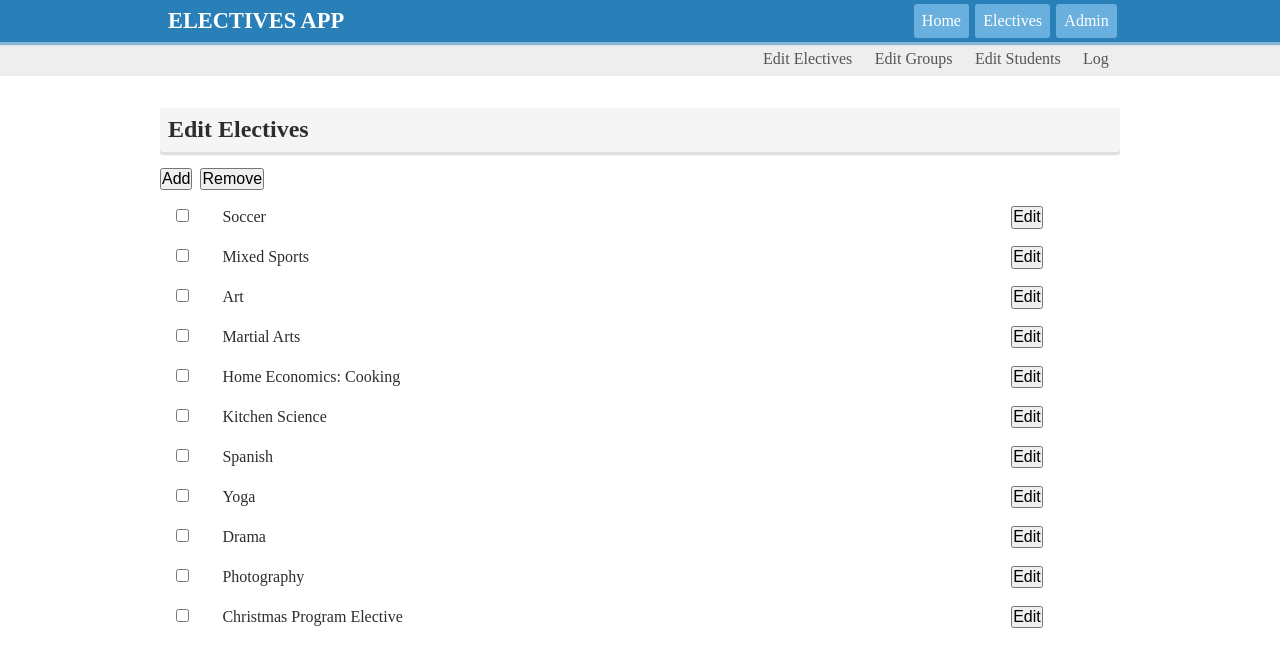
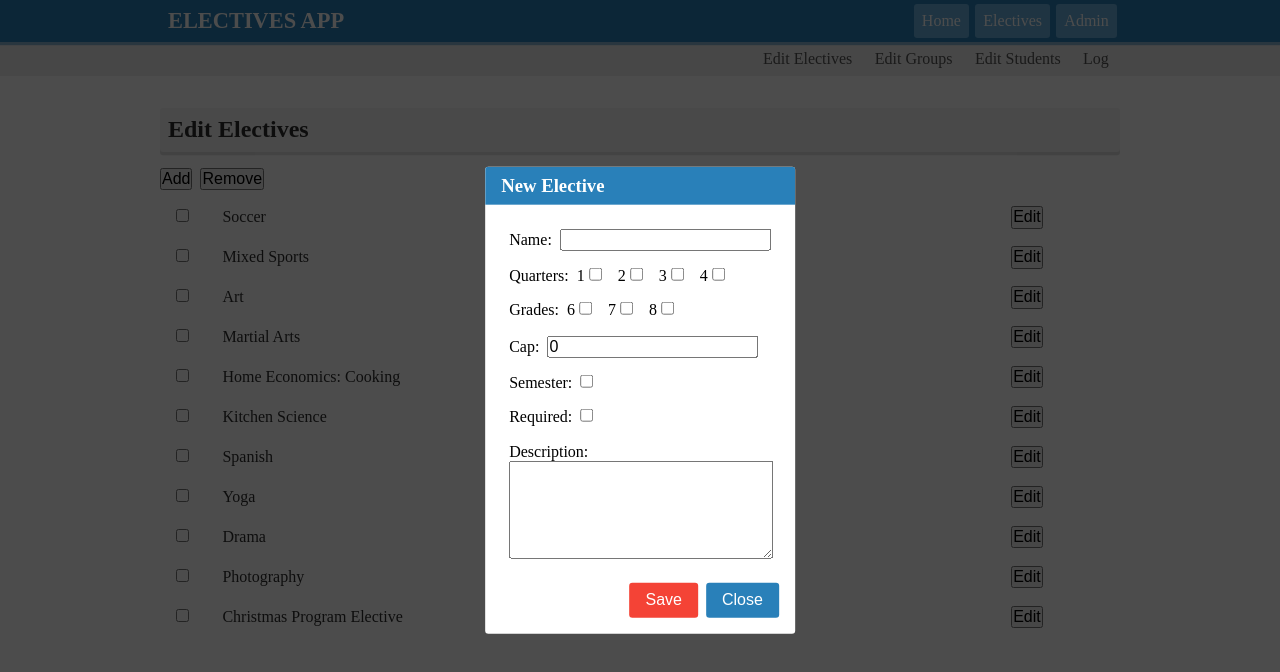
Before and after one commit to Seavenly/electives-app, a React (Create React App) app: page /admin/electives in a window 1280 px wide. Both pictures are taken after a click on the button "Add". Shown: the top 672 px of the page. Built offline with nearby package versions, Linux system fonts and the light colour scheme.

Commit message:
Add elective from scratch via UI

```diff
--- a/package.json
+++ b/package.json
@@ -27,10 +27,10 @@
     "list.js": "^1.5.0",
     "lodash": "^4.17.4",
     "mongoose": "^4.9.9",
+    "normalize.css": "^7.0.0",
     "passport": "^0.3.2",
     "passport-local": "^1.0.0",
     "password-generator": "^2.1.0",
-    "normalize.css": "^7.0.0",
     "prop-types": "^15.5.10",
     "react": "^15.6.1",
     "react-dom": "^15.6.1",
@@ -38,7 +38,8 @@
     "react-router-dom": "^4.2.2",
     "react-scripts": "1.0.13",
     "react-transition-group": "^2.2.0",
-    "redux": "^3.7.2"
+    "redux": "^3.7.2",
+    "uniqid": "^4.1.1"
   },
   "devDependencies": {
     "babel-eslint": "^7.2.3",
--- a/src/components/Electives.jsx
+++ b/src/components/Electives.jsx
@@ -9,7 +9,9 @@ const Electives = ({ electives }) => (
     <div className="container">
       <h2>Electives</h2>
       <ul>
-        { electives.map(e => <li key={e.id}><ElectiveCard elective={e} /></li>) }
+        {electives.sort((a, b) => a.name > b.name).map(elective => (
+          <li key={elective.id}><ElectiveCard elective={elective} /></li>
+        ))}
       </ul>
     </div>
   </div>
@@ -20,7 +22,7 @@ Electives.propTypes = {
 };
 
 const mapStatetoProps = state => ({
-  electives: state.electives,
+  electives: [...state.electives],
 });
 
 // const mapDispatchToProps = dispatch => ({
--- a/src/components/admin/EditElectives.jsx
+++ b/src/components/admin/EditElectives.jsx
@@ -33,11 +33,13 @@ class EditElectives extends Component {
 
   handleRemove() {
     const checkedElectives = Object.keys(this.state.form).filter(key => this.state.form[key]);
-    this.props.removeElectives(checkedElectives);
+    this.props.deleteElectives(checkedElectives);
   }
 
-  handleSave(elective) {
-    this.props.saveElective(elective);
+  handleSave({ elective }) {
+    // If an elective is set in state, then that elective is being updated
+    if (this.state.elective.name) this.props.updateElective(elective);
+    else this.props.createElective(elective);
   }
 
   openModal(type) {
@@ -46,9 +48,11 @@ class EditElectives extends Component {
 
   closeModal(confirm, response) {
     if (confirm) {
+      // Check which type of modal is currently open to perform action
       if (this.state.modal.message) this.handleRemove();
-      else if (this.state.modal.elective) this.handleSave(response.elective);
+      else if (this.state.modal.elective) this.handleSave(response);
     }
+    // Reset modal state
     this.setState({
       elective: {},
       modal: {},
@@ -63,11 +67,11 @@ class EditElectives extends Component {
         <h2>Edit Electives</h2>
         <div className="edit-table">
           <div className="controls">
-            <button>Add</button>
+            <button onClick={() => this.openModal('elective')}>Add</button>
             <button onClick={() => this.openModal('message')}>Remove</button>
           </div>
           <div className="items">
-            {electives.map(elective => (
+            {electives.sort((a, b) => a.name > b.name).map(elective => (
               <div key={elective.id} className={`item ${this.state.form[elective.id] ? 'checked' : ''}`}>
                 <div className="c1"><input type="checkbox" value={elective.id} checked={this.state.form[elective.id]} onChange={this.handleInputChange} /></div>
                 <div className="c2">{elective.name}</div>
@@ -94,17 +98,19 @@ class EditElectives extends Component {
 
 EditElectives.propTypes = {
   electives: PropTypes.arrayOf(PropTypes.object).isRequired,
-  removeElectives: PropTypes.func.isRequired,
-  saveElective: PropTypes.func.isRequired,
+  deleteElectives: PropTypes.func.isRequired,
+  updateElective: PropTypes.func.isRequired,
+  createElective: PropTypes.func.isRequired,
 };
 
 const mapStateToProps = state => ({
-  electives: state.electives,
+  electives: [...state.electives],
 });
 
 const mapDispatchToProps = dispatch => ({
-  removeElectives: ids => dispatch({ type: 'DELETE_ELECTIVES', ids }),
-  saveElective: elective => dispatch({ type: 'UPDATE_ELECTIVE', elective }),
+  deleteElectives: ids => dispatch({ type: 'DELETE_ELECTIVES', ids }),
+  updateElective: elective => dispatch({ type: 'UPDATE_ELECTIVE', elective }),
+  createElective: elective => dispatch({ type: 'CREATE_ELECTIVE', elective }),
 });
 
 export default connect(mapStateToProps, mapDispatchToProps)(EditElectives);
--- a/src/components/modals/ElectiveModal.jsx
+++ b/src/components/modals/ElectiveModal.jsx
@@ -6,6 +6,11 @@ class ElectiveModal extends Component {
     super(props);
     this.state = {
       elective: {
+        name: '',
+        description: '',
+        semester: false,
+        required: false,
+        cap: 0,
         images: [],
         grades: [],
         available: [],
@@ -14,10 +19,11 @@ class ElectiveModal extends Component {
 
     this.handleSubmit = this.handleSubmit.bind(this);
     this.onInputChange = this.onInputChange.bind(this);
+    this.isChecked = this.isChecked.bind(this);
   }
 
   componentWillReceiveProps(nextProps) {
-    if (this.props.elective === nextProps.elective) return;
+    if (this.props.elective.id === nextProps.elective.id) return;
     // Check for full elective object
     if (nextProps.elective.grades) {
       this.setState(() => ({
@@ -31,6 +37,11 @@ class ElectiveModal extends Component {
     } else {
       this.setState(() => ({
         elective: {
+          name: '',
+          description: '',
+          semester: false,
+          required: false,
+          cap: 0,
           images: [],
           grades: [],
           available: [],
@@ -77,8 +88,13 @@ class ElectiveModal extends Component {
     this.props.onClose(true, { elective: this.state.elective });
   }
 
+  isChecked(key, value) {
+    return this.state.elective[key] && this.state.elective[key].includes(value);
+  }
+
   render() {
     const { elective, onClose } = this.props;
+
     return (
       <div className="modal-body modal-body--elective">
         <div className="header">
@@ -92,16 +108,16 @@ class ElectiveModal extends Component {
             </div>
             <div className="form-control">
               <label htmlFor="available">Quarters:</label>
-              <label htmlFor="available-1">1 <input type="checkbox" name="available-1" checked={this.state.elective.available.includes(1)} onChange={this.onInputChange} /></label>
-              <label htmlFor="available-2">2 <input type="checkbox" name="available-2" checked={this.state.elective.available.includes(2)} onChange={this.onInputChange} /></label>
-              <label htmlFor="available-3">3 <input type="checkbox" name="available-3" checked={this.state.elective.available.includes(3)} onChange={this.onInputChange} /></label>
-              <label htmlFor="available-4">4 <input type="checkbox" name="available-4" checked={this.state.elective.available.includes(4)} onChange={this.onInputChange} /></label>
+              <label htmlFor="available-1">1 <input type="checkbox" name="available-1" checked={this.isChecked('available', 1)} onChange={this.onInputChange} /></label>
+              <label htmlFor="available-2">2 <input type="checkbox" name="available-2" checked={this.isChecked('available', 2)} onChange={this.onInputChange} /></label>
+              <label htmlFor="available-3">3 <input type="checkbox" name="available-3" checked={this.isChecked('available', 3)} onChange={this.onInputChange} /></label>
+              <label htmlFor="available-4">4 <input type="checkbox" name="available-4" checked={this.isChecked('available', 4)} onChange={this.onInputChange} /></label>
             </div>
             <div className="form-control">
               <label htmlFor="grades">Grades:</label>
-              <label htmlFor="grades-6">6 <input type="checkbox" name="grades-6" checked={this.state.elective.grades.includes(6)} onChange={this.onInputChange} /></label>
-              <label htmlFor="grades-7">7 <input type="checkbox" name="grades-7" checked={this.state.elective.grades.includes(7)} onChange={this.onInputChange} /></label>
-              <label htmlFor="grades-8">8 <input type="checkbox" name="grades-8" checked={this.state.elective.grades.includes(8)} onChange={this.onInputChange} /></label>
+              <label htmlFor="grades-6">6 <input type="checkbox" name="grades-6" checked={this.isChecked('grades', 6)} onChange={this.onInputChange} /></label>
+              <label htmlFor="grades-7">7 <input type="checkbox" name="grades-7" checked={this.isChecked('grades', 7)} onChange={this.onInputChange} /></label>
+              <label htmlFor="grades-8">8 <input type="checkbox" name="grades-8" checked={this.isChecked('grades', 8)} onChange={this.onInputChange} /></label>
             </div>
             <div className="form-control">
               <label htmlFor="cap">Cap:</label>
@@ -132,6 +148,12 @@ class ElectiveModal extends Component {
 
 ElectiveModal.propTypes = {
   elective: PropTypes.shape({
+    id: PropTypes.string,
+    name: PropTypes.string,
+    description: PropTypes.string,
+    semester: PropTypes.bool,
+    required: PropTypes.bool,
+    cap: PropTypes.number,
     images: PropTypes.array,
     grades: PropTypes.array,
     available: PropTypes.array,
@@ -141,6 +163,11 @@ ElectiveModal.propTypes = {
 
 ElectiveModal.defaultProps = {
   elective: {
+    name: '',
+    description: '',
+    semester: false,
+    required: false,
+    cap: 0,
     images: [],
     grades: [],
     available: [],
--- a/src/components/modals/Modal.jsx
+++ b/src/components/modals/Modal.jsx
@@ -13,7 +13,6 @@ function toggleModalActive(modal) {
 class Modal extends Component {
   constructor(props) {
     super(props);
-    this.state = {};
 
     this.setWrapperRef = this.setWrapperRef.bind(this);
     this.handleClickOutside = this.handleClickOutside.bind(this);
--- a/src/store/data/groups.json
+++ b/src/store/data/groups.json
@@ -1,5 +1,5 @@
 [{
-  "id": 1,
+  "id": "1",
   "name": "Physical Education",
   "description": "Related P.E. electives",
   "limit": 2,
--- a/src/store/reducers/electives.js
+++ b/src/store/reducers/electives.js
@@ -1,14 +1,16 @@
+import uniqid from 'uniqid';
 import data from '../data/electives.json';
 
 const CREATE_ELECTIVE = 'CREATE_ELECTIVE';
 const UPDATE_ELECTIVE = 'UPDATE_ELECTIVE';
-const DELETE_ELECTIVE = 'DELETE_ELECTIVE';
+const DELETE_ELECTIVES = 'DELETE_ELECTIVES';
 
-function electivesReducer(electives = data.sort((a, b) => a.name > b.name), action) {
+function electivesReducer(electives = data, action) {
   switch (action.type) {
     case CREATE_ELECTIVE:
       return [...electives,
         {
+          id: uniqid(),
           ...action.elective,
           images: [...action.elective.images],
           grades: [...action.elective.grades],
@@ -29,7 +31,7 @@ function electivesReducer(electives = data.sort((a, b) => a.name > b.name), acti
         ...electives.slice(index + 1),
       ];
     }
-    case DELETE_ELECTIVE:
+    case DELETE_ELECTIVES:
       return electives.filter(elec => !action.ids.includes(elec.id));
     default:
       return electives;
```
